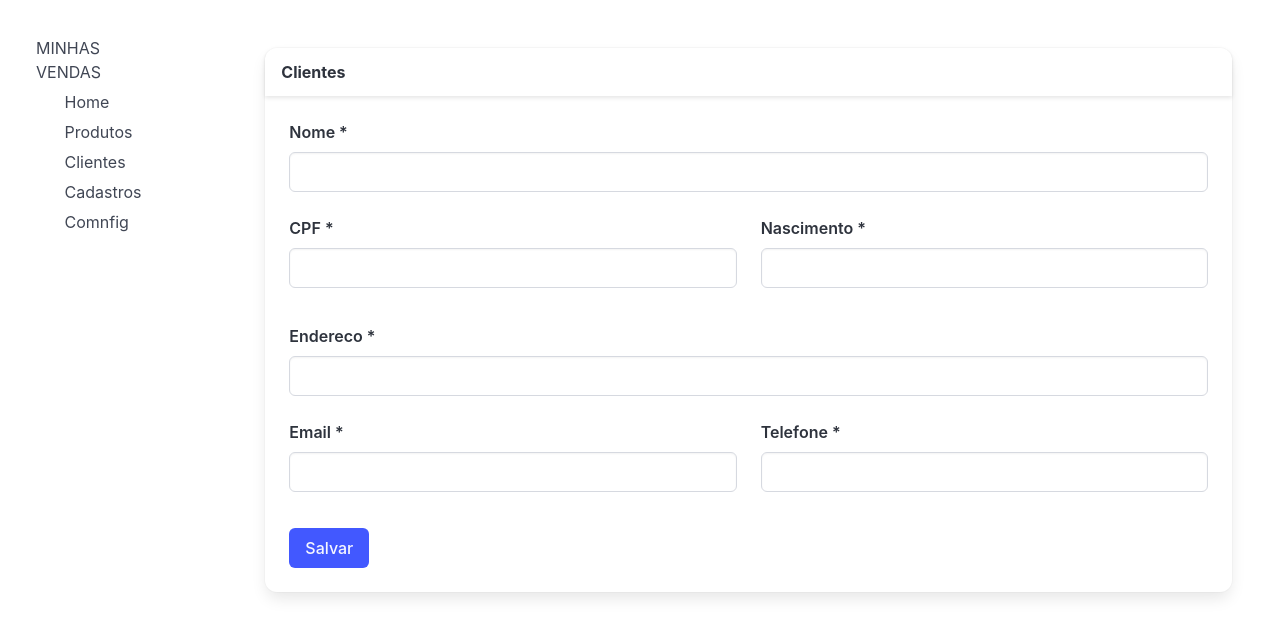
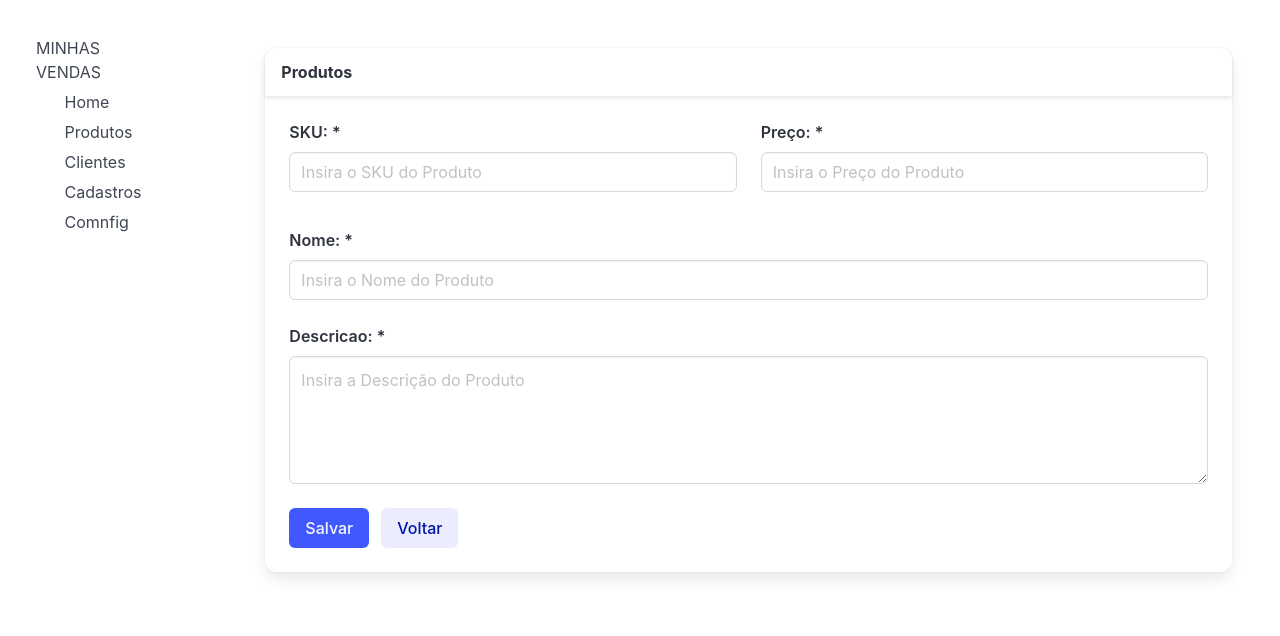
Before and after one commit to mateusbosquetti/Spring-Next-Projeto, a Next.js app in the folder vendas-app/: page /cadastros/clientes in a window 1280 px wide. Shown: the top 636 px of the page. Built offline with nearby package versions, Linux system fonts and the light colour scheme.

Commit message:
feat: without client

```diff
--- a/vendas-app/src/app/cadastros/clientes/page.tsx
+++ b/vendas-app/src/app/cadastros/clientes/page.tsx
@@ -1,3 +1,3 @@
-import { CadastroCliente } from "components";
+import { CadastroProdutos } from "components";
 
-export default CadastroCliente;
+export default CadastroProdutos
--- a/vendas-app/src/components/clientes/cadastro/form.tsx
+++ /dev/null
@@ -1,124 +0,0 @@
-import { Cliente } from "pasta/models/clientes"
-import { Formik, useFormik } from "formik"
-import { Input } from "components/common"
-
-interface ClienteFormProps {
-    cliente: Cliente
-    onSubmit: (cliente: Cliente) => void
-}
-
-export const ClienteForm: React.FC<ClienteFormProps> = ({
-    cliente,
-    onSubmit
-}) => {
-
-    const formScheme: Cliente = {
-        cadastro: '',
-        cpf: '',
-        email: '',
-        endereco: '',
-        dataNascimento: '',
-        id: '',
-        nome: '',
-        telefone: '',
-
-    }
-
-    const formik = useFormik<Cliente>({
-        initialValues: { ...formScheme, ...cliente },
-        onSubmit
-    })
-
-    return (
-        <form onSubmit={formik.handleSubmit}>
-            {formik.values.id &&
-                <div className="columns">
-                    <Input
-                        id="id"
-                        name="id"
-                        label="Código: "
-                        autoComplete="off"
-                        columnClasses="is-half"
-                        disabled
-                        value={formik.values.id} />
-
-                    <Input
-                        id="cadastro"
-                        name="cadastro"
-                        label="Data de Cadastro: "
-                        autoComplete="off"
-                        columnClasses="is-half"
-                        disabled
-                        value={formik.values.cadastro} />
-                </div>
-            }
-
-            <div className="columns">
-                <Input
-                    id="nome"
-                    name="nome"
-                    label="Nome *"
-                    autoComplete="off"
-                    columnClasses="is-full"
-                    onChange={formik.handleChange}
-                    value={formik.values.nome} />
-            </div>
-            <div className="columns">
-                <Input
-                    id="cpf"
-                    name="cpf"
-                    label="CPF *"
-                    autoComplete="off"
-                    columnClasses="is-half"
-                    onChange={formik.handleChange}
-                    value={formik.values.cpf} />
-
-                <Input
-                    id="dataNascimento"
-                    name="dataNascimento"
-                    label="Nascimento *"
-                    autoComplete="off"
-                    columnClasses="is-half"
-                    onChange={formik.handleChange}
-                    value={formik.values.dataNascimento} />
-            </div>
-            <div className="columns">
-                <Input
-                    id="endereco"
-                    name="endereco"
-                    label="Endereco *"
-                    autoComplete="off"
-                    columnClasses="is-full"
-                    onChange={formik.handleChange}
-                    value={formik.values.endereco} />
-            </div>
-            <div className="columns">
-                <Input
-                    id="email"
-                    name="email"
-                    label="Email *"
-                    autoComplete="off"
-                    columnClasses="is-half"
-                    onChange={formik.handleChange}
-                    value={formik.values.email} />
-
-                <Input
-                    id="telefone"
-                    name="telefone"
-                    label="Telefone *"
-                    autoComplete="off"
-                    columnClasses="is-half"
-                    onChange={formik.handleChange}
-                    value={formik.values.telefone} />
-            </div>
-            <div className="field is-grouped">
-                <div className="control is-link">
-                    <button
-                        type="submit" className="button is-link">{formik.values.id ? "Atualizar" : "Salvar"}
-                    </button>
-
-                </div>
-            </div>
-        </form>
-    )
-}
--- a/vendas-app/src/components/clientes/cadastro/index.tsx
+++ /dev/null
@@ -1,23 +0,0 @@
-'use client'
-
-import { Layout } from "components/layout"
-import { ClienteForm } from "./form"
-import { useState } from "react"
-import { Cliente } from "pasta/models/clientes"
-
-export const CadastroCliente: React.FC = () => {
-
-    const [cliente, setCliente] = useState<Cliente>({});
-
-    const handleSubmit = (cliente: Cliente) => {
-        console.log(cliente)
-    }
-
-    return (
-        <div>
-            <Layout titulo="Clientes">
-                <ClienteForm cliente={cliente} onSubmit={handleSubmit} />
-            </Layout>
-        </div>
-    )
-}
--- a/vendas-app/src/components/clientes/index.ts
+++ /dev/null
@@ -1 +0,0 @@
-export { CadastroCliente } from "./cadastro";
--- a/vendas-app/src/components/index.ts
+++ b/vendas-app/src/components/index.ts
@@ -1,4 +1,3 @@
 export { Layout } from './layout'
 export { CadastroProdutos, ListagemProdutos } from './produtos'
 export { Input, Message, Loader } from './common'
-export { CadastroCliente } from './clientes'
```
Also changed, not shown: vendas-app/src/pasta/models/clientes/index.ts (deleted, +0 -10 lines), vendas-app/src/components/clientes/listagem/index.tsx (deleted).
